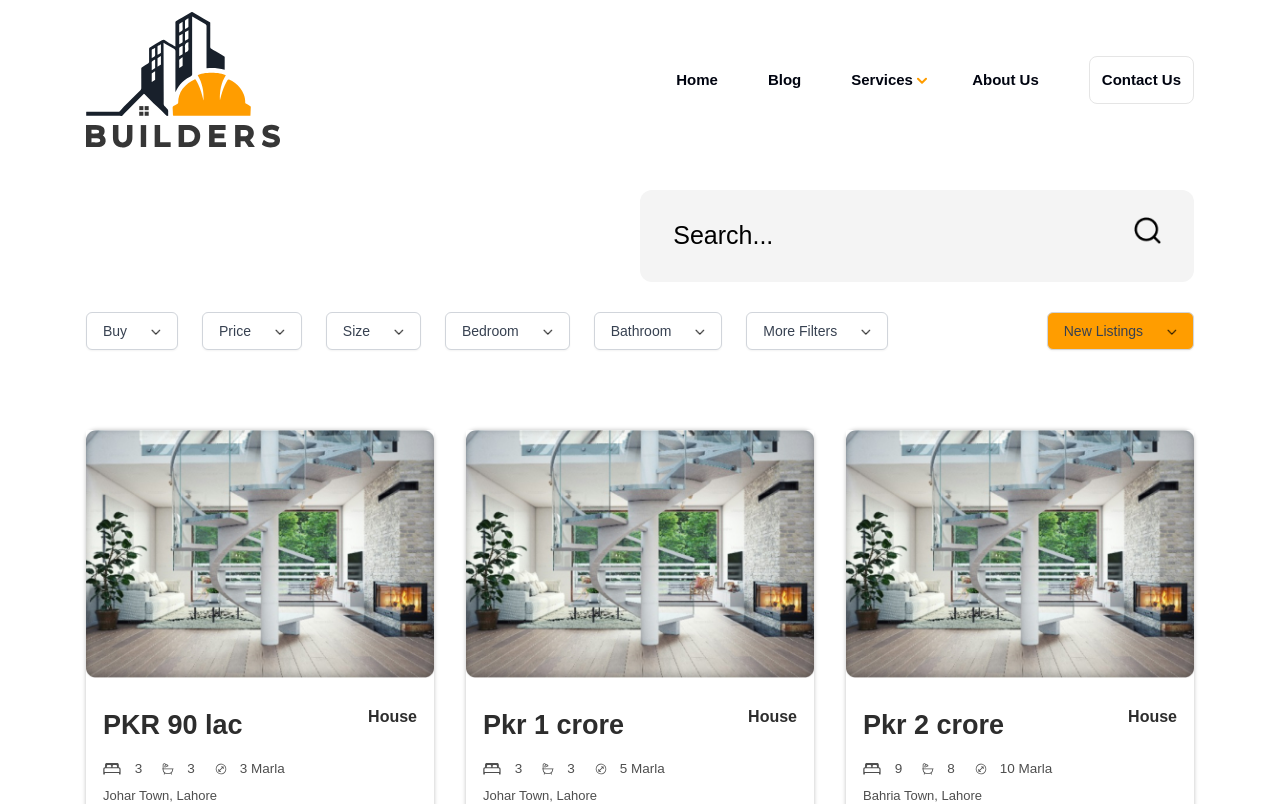
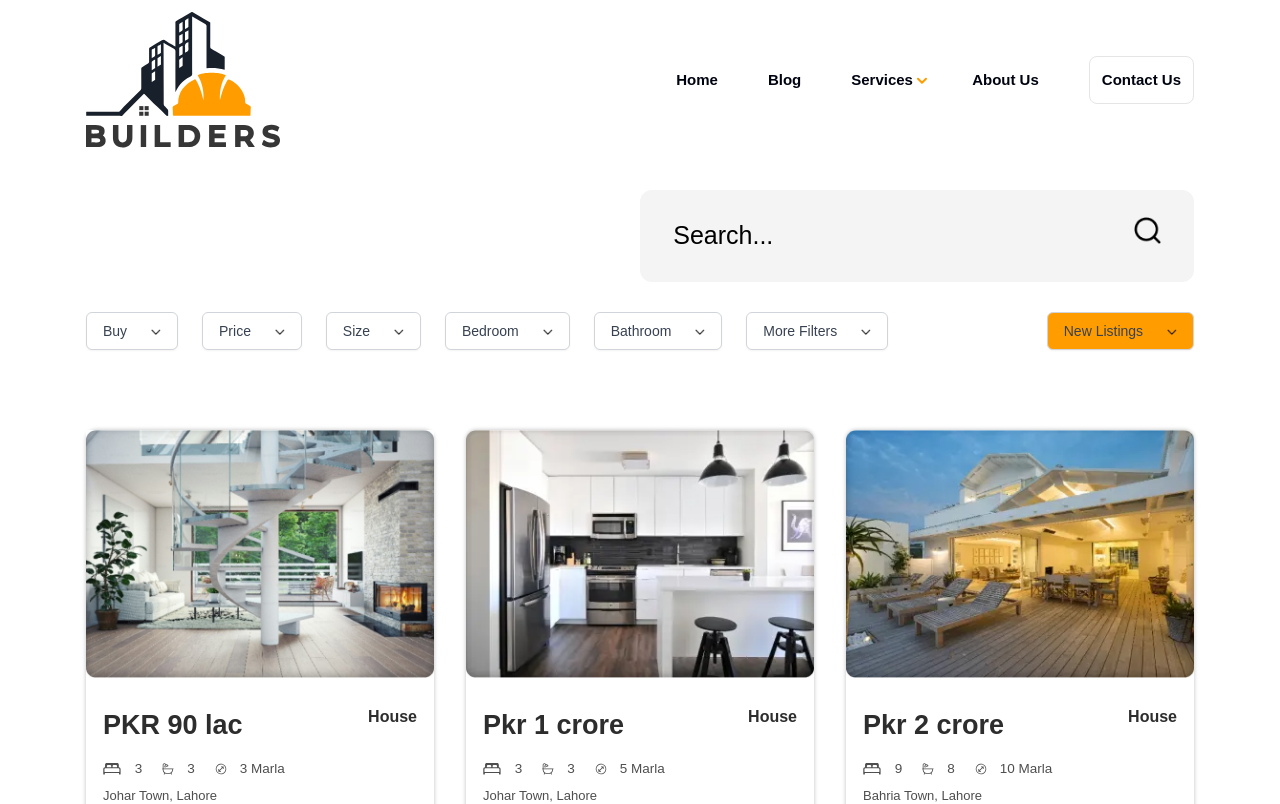
Before and after one commit to asifalidev77/realestateproject, a Next.js app: page /buy-a-property in a window 1280 px wide. Shown: the top 804 px of the page. Built offline with nearby package versions, Linux system fonts and the light colour scheme.

Commit message:
upade-commit

```diff
--- a/src/app/_components/Testimoninal.tsx
+++ b/src/app/_components/Testimoninal.tsx
@@ -1,6 +1,5 @@
 "use client";
 import React from "react";
-import Slider from "react-slick";
 import "slick-carousel/slick/slick.css";
 import "slick-carousel/slick/slick-theme.css";
 import dynamic from "next/dynamic";
--- a/src/app/buy-a-property/_components/PropertyDetails.tsx
+++ b/src/app/buy-a-property/_components/PropertyDetails.tsx
@@ -1,7 +1,3 @@
-"use client";
-import "slick-carousel/slick/slick.css";
-import "slick-carousel/slick/slick-theme.css";
-import dynamic from "next/dynamic";
 interface PropertyDetailsProps {
   type?: string;
   price: string;
@@ -10,33 +6,18 @@ interface PropertyDetailsProps {
   marala: string;
   location: string;
   addtime: string;
-
 }
-export default function properptyDetails({type,
+const PropertyDetails: React.FC<PropertyDetailsProps> = ({
+  type,
   price,
   bed,
   bath,
   marala,
   location,
   addtime,
-}: PropertyDetailsProps){
-        const Slider = dynamic(() => import("react-slick"), { ssr: false });
-          const settings = {
-            dots: false,
-            infinite: true,
-            speed: 500,
-            slidesToShow: 1,
-            slidesToScroll: 1,
-          };
-  return <>
-<div className="mt-[30px] rounded-[10px] static z-0 h-auto"   style={{ boxShadow: "0px 0px 4px 0px #00000040" }}>
-<Slider {...settings}>
-{setImages1.map((i) => (
-    <div key={i.id} className="w-full">
-        <img src={i.propertyImg} alt="sliderImage" className="w-[100%]" />
-    </div>
-      ))}
-    </Slider>
+}) => (
+
+
     <div className="mx-[17px]">
         <div className="flex justify-between mt-[20px]">
         <div><h3 className="text-[27px] text-[#2D2D2D] font-semibold">{price}</h3></div>
@@ -50,32 +31,5 @@ export default function properptyDetails({type,
         <div><p className="font-normal mt-[7px] text-[13px] text-[#4E4E4E]">{location}</p></div>
         <div><p className="font-normal my-[7px] text-[13px] text-[#4E4E4E]">{addtime}</p></div>
     </div>
-</div>
-</>;
-}
-const setImages1 = [
-    {
-        id: 1,
-      propertyImg: "/property.jpg",
-    },
-    {
-        id: 2,
-      propertyImg: "/Residential2.webp",
-      },
-  {
-    id: 3,
-      propertyImg: "/Residential3.webp",
-      },
-  {
-    id: 4,
-      propertyImg: "/Residential4.webp",
-      },
-      {
-        id: 5,
-        propertyImg: "/Residential5.webp",
-        },
-        {
-            id: 6,
-            propertyImg: "/Residential6.webp",
-            },
-  ];
+);
+export default PropertyDetails;
--- /dev/null
+++ b/src/app/buy-a-property/_components/Silder1.tsx
@@ -0,0 +1,51 @@
+"use client";
+import "slick-carousel/slick/slick.css";
+import "slick-carousel/slick/slick-theme.css";
+import dynamic from "next/dynamic";
+export default function Silder1() {
+    const Slider = dynamic(() => import("react-slick"), { ssr: false });
+    const settings = {
+      dots: false,
+      infinite: true,
+      speed: 500,
+      slidesToShow: 1,
+      slidesToScroll: 1,
+    };
+    return (
+        <>
+      <Slider {...settings}>
+{setImages1.map((i) => (
+    <div key={i.id} className="w-full">
+        <img src={i.propertyImg} alt="sliderImage" className="w-[100%]" />
+    </div>
+      ))}
+    </Slider>
+          </>
+        );
+    }
+    const setImages1 = [
+        {
+            id: 1,
+          propertyImg: "/property.jpg",
+        },
+        {
+            id: 2,
+          propertyImg: "/Residential2.webp",
+          },
+      {
+        id: 3,
+          propertyImg: "/Residential3.webp",
+          },
+      {
+        id: 4,
+          propertyImg: "/Residential4.webp",
+          },
+          {
+            id: 5,
+            propertyImg: "/Residential5.webp",
+            },
+            {
+                id: 6,
+                propertyImg: "/Residential6.webp",
+                },
+      ];
--- /dev/null
+++ b/src/app/buy-a-property/_components/Silder2.tsx
@@ -0,0 +1,52 @@
+"use client";
+import "slick-carousel/slick/slick.css";
+import "slick-carousel/slick/slick-theme.css";
+import dynamic from "next/dynamic";
+export default function Silder2() {
+    const Slider = dynamic(() => import("react-slick"), { ssr: false });
+    const settings = {
+      dots: false,
+      infinite: true,
+      speed: 500,
+      slidesToShow: 1,
+      slidesToScroll: 1,
+    };
+    return (
+        <>
+      <Slider {...settings}>
+{setImages1.map((i) => (
+    <div key={i.id} className="w-full">
+        <img src={i.propertyImg} alt="sliderImage" className="w-[100%]" />
+    </div>
+      ))}
+    </Slider>
+          </>
+        );
+    }
+    const setImages1 = [
+        {
+            id: 1,
+
+          propertyImg: "/Residential2.webp",
+        },
+        {
+            id: 2,
+            propertyImg: "/property.jpg",
+          },
+      {
+        id: 3,
+          propertyImg: "/Residential3.webp",
+          },
+      {
+        id: 4,
+          propertyImg: "/Residential4.webp",
+          },
+          {
+            id: 5,
+            propertyImg: "/Residential5.webp",
+            },
+            {
+                id: 6,
+                propertyImg: "/Residential6.webp",
+                },
+      ];
--- /dev/null
+++ b/src/app/buy-a-property/_components/Silder3.tsx
@@ -0,0 +1,53 @@
+"use client";
+import "slick-carousel/slick/slick.css";
+import "slick-carousel/slick/slick-theme.css";
+import dynamic from "next/dynamic";
+export default function Silder3() {
+    const Slider = dynamic(() => import("react-slick"), { ssr: false });
+    const settings = {
+      dots: false,
+      infinite: true,
+      speed: 500,
+      slidesToShow: 1,
+      slidesToScroll: 1,
+    };
+    return (
+        <>
+      <Slider {...settings}>
+{setImages1.map((i) => (
+    <div key={i.id} className="w-full">
+        <img src={i.propertyImg} alt="sliderImage" className="w-[100%]" />
+    </div>
+      ))}
+    </Slider>
+          </>
+        );
+    }
+    const setImages1 = [
+        {
+            id: 1,
+
+
+          propertyImg: "/Residential3.webp",
+        },
+        {
+            id: 2,
+            propertyImg: "/property.jpg",
+          },
+      {
+        id: 3,
+        propertyImg: "/Residential2.webp",
+          },
+      {
+        id: 4,
+          propertyImg: "/Residential4.webp",
+          },
+          {
+            id: 5,
+            propertyImg: "/Residential5.webp",
+            },
+            {
+                id: 6,
+                propertyImg: "/Residential6.webp",
+                },
+      ];
--- /dev/null
+++ b/src/app/buy-a-property/_components/Silder4.tsx
@@ -0,0 +1,52 @@
+"use client";
+import "slick-carousel/slick/slick.css";
+import "slick-carousel/slick/slick-theme.css";
+import dynamic from "next/dynamic";
+export default function Silder4() {
+    const Slider = dynamic(() => import("react-slick"), { ssr: false });
+    const settings = {
+      dots: false,
+      infinite: true,
+      speed: 500,
+      slidesToShow: 1,
+      slidesToScroll: 1,
+    };
+    return (
+        <>
+      <Slider {...settings}>
+{setImages1.map((i) => (
+    <div key={i.id} className="w-full">
+        <img src={i.propertyImg} alt="sliderImage" className="w-[100%]" />
+    </div>
+      ))}
+    </Slider>
+          </>
+        );
+    }
+    const setImages1 = [
+        {
+            id: 1,
+            propertyImg: "/Residential4.webp",
+
+        },
+        {
+            id: 2,
+            propertyImg: "/property.jpg",
+          },
+      {
+        id: 3,
+        propertyImg: "/Residential2.webp",
+          },
+      {
+        id: 4,
+        propertyImg: "/Residential3.webp",
+          },
+          {
+            id: 5,
+            propertyImg: "/Residential5.webp",
+            },
+            {
+                id: 6,
+                propertyImg: "/Residential6.webp",
+                },
+      ];
--- a/src/app/buy-a-property/page.tsx
+++ b/src/app/buy-a-property/page.tsx
@@ -2,6 +2,9 @@ import MainNavBar from "../_components/MainNavBar";
 import Footer from "../_components/Footer";
 import BuyProperty from "./_components/BuyProperpty";
 import ProperptyDetails from "./_components/PropertyDetails";
+import Silder1 from "./_components/Silder1";
+import Silder2 from "./_components/Silder2";
+import Silder3 from "./_components/Silder3";
 export default function Buy() {
   return (
     <>
@@ -90,6 +93,7 @@ export default function Buy() {
         </div>
       </div>
       <div className="my-[30px] px-[20px] md:px-[50px] lg:px-[86px] grid grid-cols-1 md:grid-cols-2 lg:grid-cols-3 gap-8 w-full justify-between">
+        <div className="mt-[30px] rounded-[10px] static z-0 h-auto"   style={{ boxShadow: "0px 0px 4px 0px #00000040" }}><Silder1/>
         <ProperptyDetails
           type="House"
           price="PKR 90 lac"
@@ -99,7 +103,10 @@ export default function Buy() {
           location="Johar Town, Lahore"
           addtime="Added 2 hours ago"
         />
+        </div>
+        <div className="mt-[30px] rounded-[10px] static z-0 h-auto"   style={{ boxShadow: "0px 0px 4px 0px #00000040" }}><Silder2/>
         <ProperptyDetails
+
           type="House"
           price="Pkr 1 crore"
           bed="3"
@@ -108,6 +115,8 @@ export default function Buy() {
           location="Johar Town, Lahore"
           addtime="Added 2 hours ago"
         />
+        </div>
+        <div className="mt-[30px] rounded-[10px] static z-0 h-auto"   style={{ boxShadow: "0px 0px 4px 0px #00000040" }}><Silder3/>
         <ProperptyDetails
           type="House"
           price="Pkr 2 crore"
@@ -116,7 +125,10 @@ export default function Buy() {
           marala="10 Marla"
           location="Bahria Town, Lahore"
           addtime="Added 2 hours ago"
+
         />
+        </div>
+        <div className="mt-[30px] rounded-[10px] static z-0 h-auto"   style={{ boxShadow: "0px 0px 4px 0px #00000040" }}><Silder1/>
         <ProperptyDetails
           type="House"
           price="PKR 60 lac"
@@ -125,7 +137,10 @@ export default function Buy() {
           marala="3 Marla"
           location="Alfalah Town, Lahore"
           addtime="Added 2 hours ago"
+
         />
+        </div>
+        <div className="mt-[30px] rounded-[10px] static z-0 h-auto"   style={{ boxShadow: "0px 0px 4px 0px #00000040" }}><Silder1/>
         <ProperptyDetails
           type="House"
           price="Pkr 3 crore"
@@ -134,7 +149,10 @@ export default function Buy() {
           marala="4 Marla"
           location="Johar Town, Lahore"
           addtime="Added 2 hours ago"
+
         />
+        </div>
+        <div className="mt-[30px] rounded-[10px] static z-0 h-auto"   style={{ boxShadow: "0px 0px 4px 0px #00000040" }}><Silder1/>
         <ProperptyDetails
           type="House"
           price="PKR 50 Lac"
@@ -144,6 +162,7 @@ export default function Buy() {
           location="Bahria Town, Lahore"
           addtime="Added 2 hours ago"
         />
+        </div>
       </div>
       <Footer />
     </>
```
Lines whose indentation alone changed are shown as unchanged.
